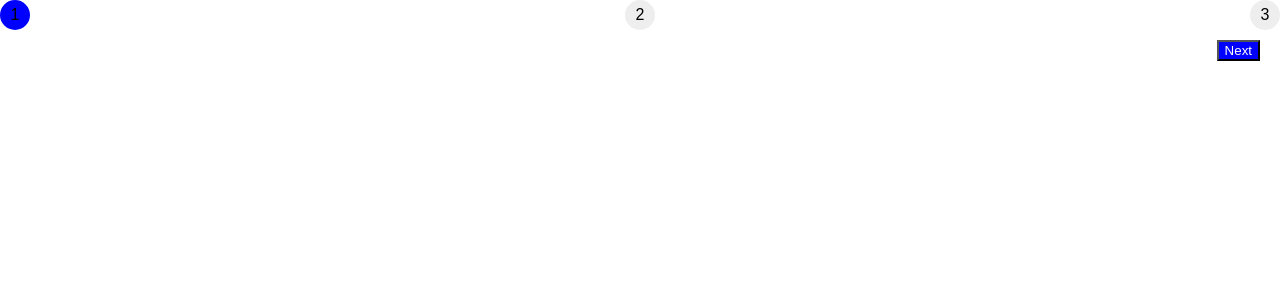
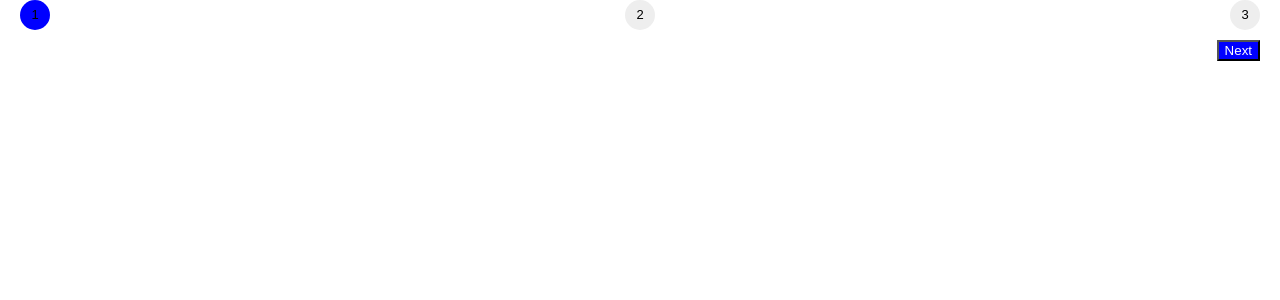
Before and after one commit to taksenov/react-loftschool-homework-3, a React (Create React App) app: page / in a window 1280 px wide. Shown: the top 300 px of the page. Built offline with nearby package versions, Linux system fonts and the light colour scheme; the HTML template or start-up script is replaced by a standard one.

Commit message:
make children support for Step component

```diff
--- a/src/App.js
+++ b/src/App.js
@@ -44,21 +44,27 @@ class App extends Component {
                             isSelected={true}
                             number={1}
                             isClickable={false}
-                        />
+                        >
+                            {stepTitles[0]}
+                        </Step>
                         <Step
                             key="Card information"
                             onClick={this.handleTabClick}
                             isSelected={false}
                             number={2}
                             isClickable={false}
-                        />
+                        >
+                            {stepTitles[1]}
+                        </Step>
                         <Step
                             key="Finish"
                             onClick={this.handleTabClick}
                             isSelected={false}
                             number={3}
                             isClickable={false}
-                        />
+                        >
+                            {stepTitles[2]}
+                        </Step>
                     </div>
                     <div className="form-content" />
                     <div className="button-panel">
--- a/src/Step.js
+++ b/src/Step.js
@@ -15,22 +15,24 @@ class Step extends PureComponent {
         onClick(number);
     } //handleClick
 
-    // handleDelete = () => {
-    //     const { id, onDelete } = this.props;
-    //     onDelete(id);
-    // };
-
     render() {
         return (
+            <div>
                 <div
                     className={
-                    (this.props.isSelected ? 'step-selected' : '') +
-                    (this.props.isClickable ? 'step-clickable step' : '')
+                        'step ' +
+                        (this.props.isSelected ? 'step-selected ' : '') +
+                        (this.props.isClickable ? 'step-clickable ' : '')
                     }
                     onClick={this.props.isClickable ? this.handleClick : null}
                 >
                     <div className="step__number">{this.props.number}</div>
-                <div className="step__title">{this.props.childlen}</div>
+                </div>
+                <div className="step__title">
+                    {React.Children.map(this.props.children, el => {
+                        el;
+                    })}
+                </div>
             </div>
         );
     }
```
Lines whose indentation alone changed are shown as unchanged.
